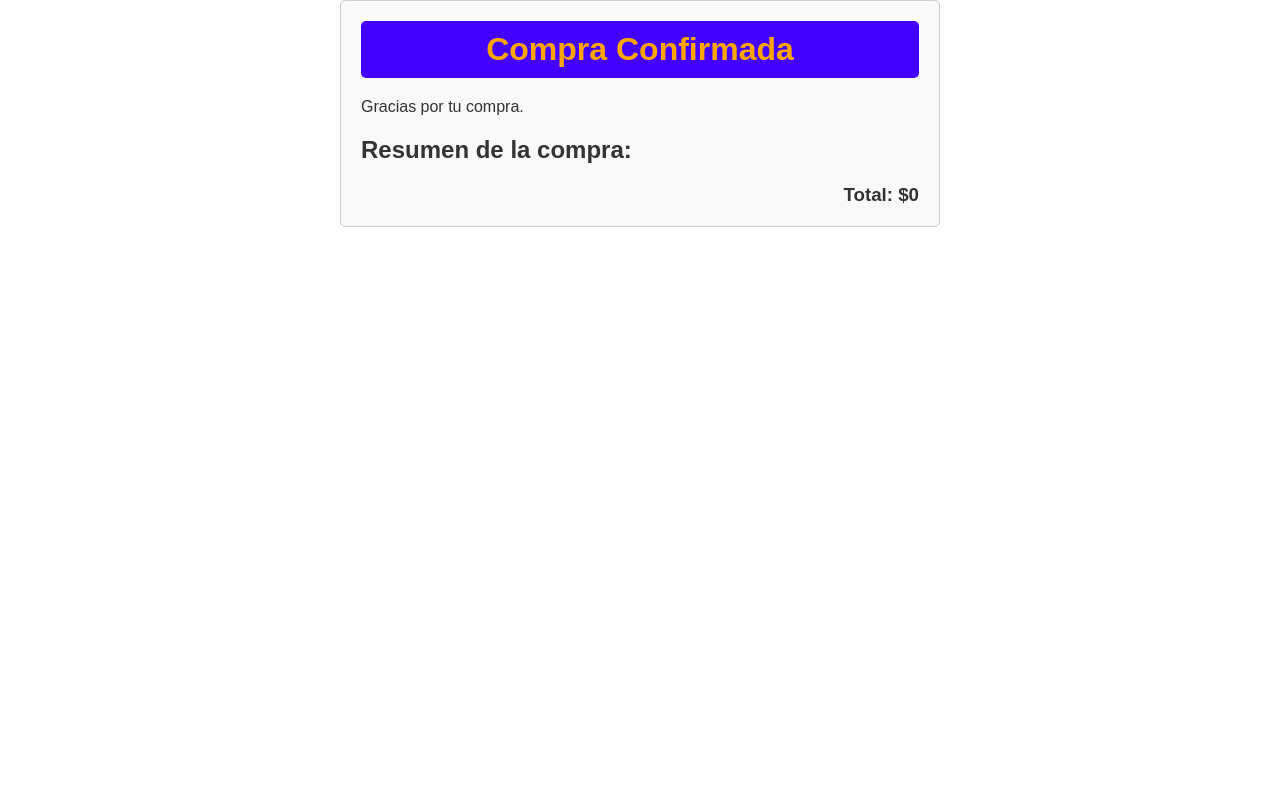
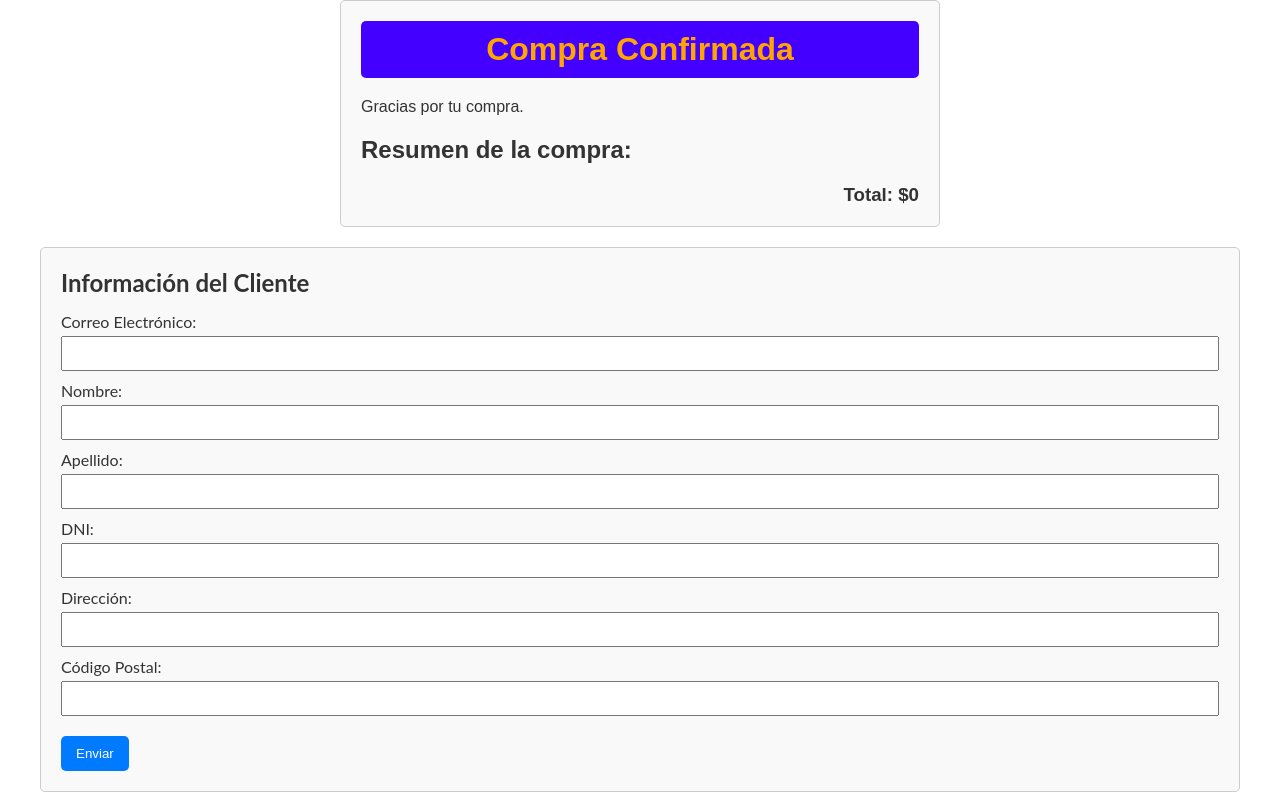
Before and after one commit to Emanuel-Cordoba/tienda, a React (Vite) app: page /ticket in a window 1280 px wide. Built offline with nearby package versions, Linux system fonts and the light colour scheme.

Commit message:
casiFinalizado

```diff
--- a/src/App.jsx
+++ b/src/App.jsx
@@ -2,7 +2,8 @@ import { useState } from 'react';
 import { BrowserRouter as Router, Route, Routes } from 'react-router-dom';
 import { Header } from './components/Header';
 import { ProductList } from './components/ProductList';
-import Ticket from './components/ticket';
+import Ticket from './components/Ticket';
+import InfoCliente from './components/infocliente';
 
 function App() {
   const [allProducts, setAllProducts] = useState([]);
@@ -35,7 +36,15 @@ function App() {
             </>
           }
         />
-        <Route path="/ticket" element={<Ticket />} />
+        <Route
+          path="/ticket"
+          element={
+            <>
+              <Ticket />
+              <InfoCliente />
+            </>
+          }
+        />
       </Routes>
     </Router>
   );
--- a/src/components/infocliente.jsx
+++ b/src/components/infocliente.jsx
@@ -0,0 +1,38 @@
+import React from 'react';
+
+const InfoCliente = () => {
+  return (
+    <div className="info-cliente">
+      <h2>Información del Cliente</h2>
+      <form>
+        <div>
+          <label htmlFor="email">Correo Electrónico:</label>
+          <input type="email" id="email" name="email" required />
+        </div>
+        <div>
+          <label htmlFor="nombre">Nombre:</label>
+          <input type="text" id="nombre" name="nombre" required />
+        </div>
+        <div>
+          <label htmlFor="apellido">Apellido:</label>
+          <input type="text" id="apellido" name="apellido" required />
+        </div>
+        <div>
+        <label htmlFor="dni">DNI:</label>
+        <input type="number" id="dni" name="dni" inputMode="numeric" required />
+        </div>
+        <div>
+          <label htmlFor="direccion">Dirección:</label>
+          <input type="text" id="direccion" name="direccion" required />
+        </div>
+        <div>
+          <label htmlFor="codigo-postal">Código Postal:</label>
+          <input type="text" id="codigo-postal" name="codigo-postal" required />
+        </div>
+        <button type="submit">Enviar</button>
+      </form>
+    </div>
+  );
+};
+
+export default InfoCliente;
--- a/src/index.css
+++ b/src/index.css
@@ -287,3 +287,53 @@ header {
 	text-align: right;
 	margin-top: 20px;
   }
+
+  .info-cliente {
+	margin-top: 20px;
+	padding: 20px;
+	border: 1px solid #ccc;
+	border-radius: 5px;
+	background-color: #f9f9f9;
+  }
+
+  .info-cliente h2 {
+	margin-bottom: 15px;
+  }
+
+  .info-cliente form div {
+	margin-bottom: 10px;
+  }
+
+  .info-cliente label {
+	display: block;
+	margin-bottom: 5px;
+  }
+
+  .info-cliente input {
+	width: 100%;
+	padding: 8px;
+	box-sizing: border-box;
+  }
+
+  .info-cliente button {
+	margin-top: 10px;
+	padding: 10px 15px;
+	background-color: #007bff;
+	color: white;
+	border: none;
+	border-radius: 5px;
+	cursor: pointer;
+  }
+
+  .info-cliente button:hover {
+	background-color: #0056b3;
+  }
+  input[type=number]::-webkit-outer-spin-button,
+input[type=number]::-webkit-inner-spin-button {
+  -webkit-appearance: none;
+  margin: 0;
+}
+
+input[type=number] {
+  -moz-appearance: textfield;
+}
```
